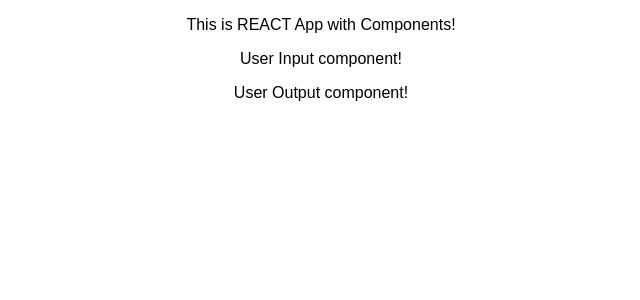
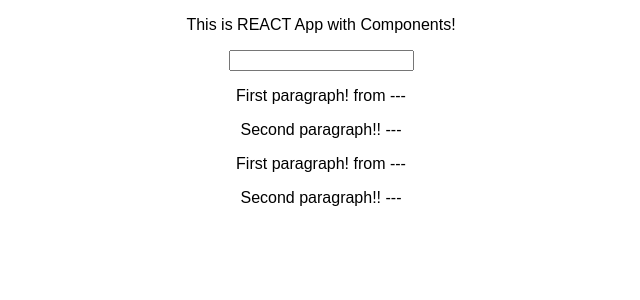
Before and after one commit to huseyinkadioglugit/user-assignment, a React (Create React App) app: page / in a window 1280 px wide. Shown: the top 300 px of the page, without its empty margins (319-959 px from the left). Built offline with nearby package versions, Linux system fonts and the light colour scheme.

Commit message:
arranging the folders & adding states

```diff
--- a/src/App.js
+++ b/src/App.js
@@ -1,7 +1,7 @@
 import { Component } from 'react';
 import './App.css';
-import  UserOutput  from "./User/UserOutput";
-import UserInput from "./User/UserInput";
+import  UserOutput  from "./User/UserOutput/UserOutput";
+import UserInput from "./User/UserInput/UserInput";
 
 
 
@@ -9,12 +9,29 @@
 
 class App extends Component {
 
+
+  state = {
+    persons : [
+      {username : 'Huseyin'}
+    ]
+  }
+
 render(){
   return (
     <div className="App">
       <p>This is REACT App with Components!</p>
-      <UserInput />
-      <UserOutput/>
+      <UserInput
+
+      >
+
+
+      </UserInput>
+      <UserOutput
+        username= {this.state.persons[0].name}
+      ></UserOutput>
+      <UserOutput
+       username= {this.state.persons[0].name}
+      ></UserOutput>
 
     </div>
   );
--- a/src/User/UserInput.js
+++ b/src/User/UserInput/UserInput.js
@@ -5,7 +5,7 @@
 
     return (
         <div>
-            <p>User Input component!</p>
+            <input type="text"/>
         </div>
     )
 
--- a/src/User/UserOutput.js
+++ b/src/User/UserOutput/UserOutput.js
@@ -1,11 +1,11 @@
-import { Component } from "react"
 import React from 'react';
 
 const userOutput = (props) => {
 
     return (
         <div>
-            <p>User Output component!</p>
+            <p>First paragraph! from --- {props.username}</p>
+            <p>Second paragraph!! --- {props.username}</p>
         </div>
     )
 
```
Also changed, not shown: src/User/UserInput/UserInput.css (added), src/User/UserOutput/UserOutput.css (added), 1 other file (tests, documents, lock files or other folders).
